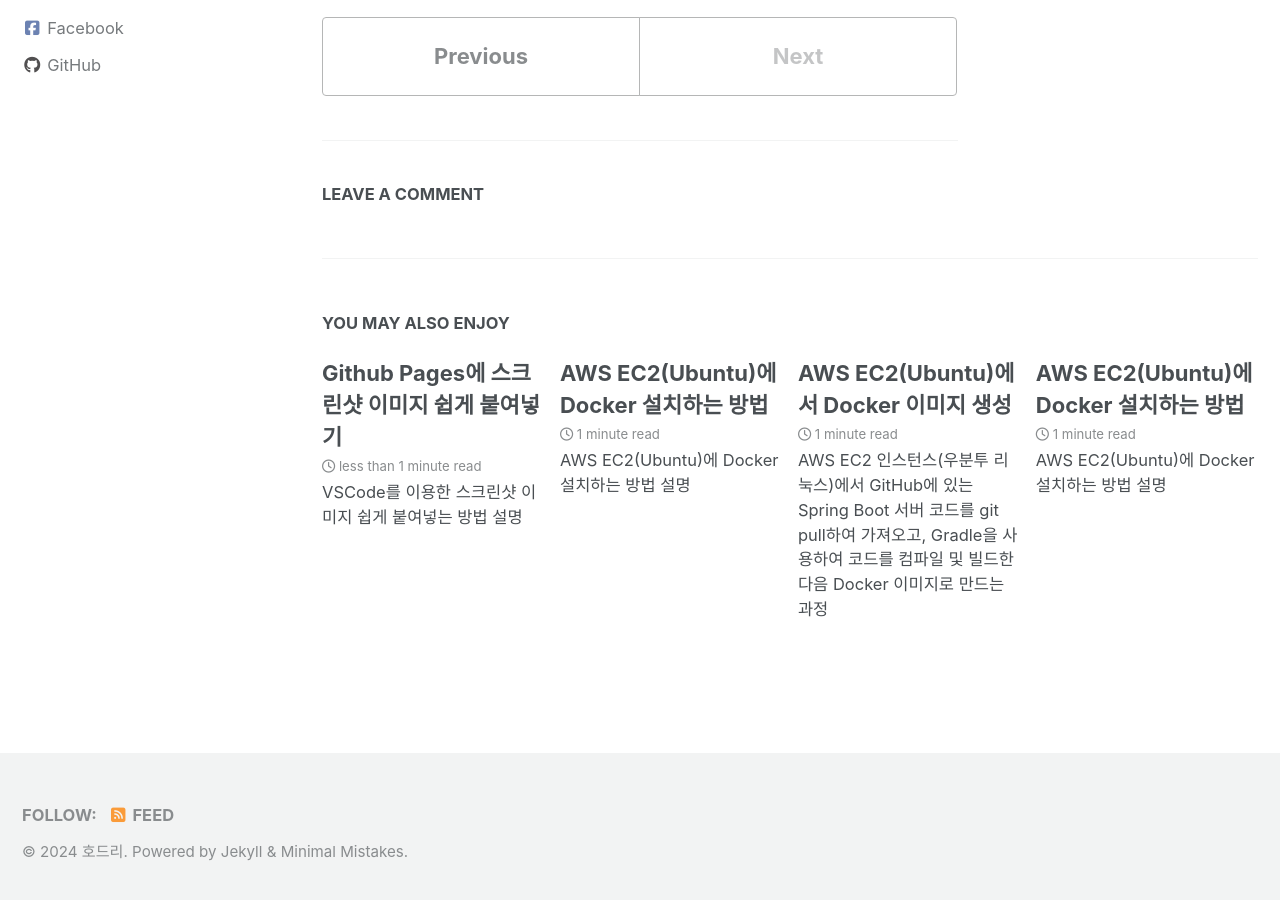
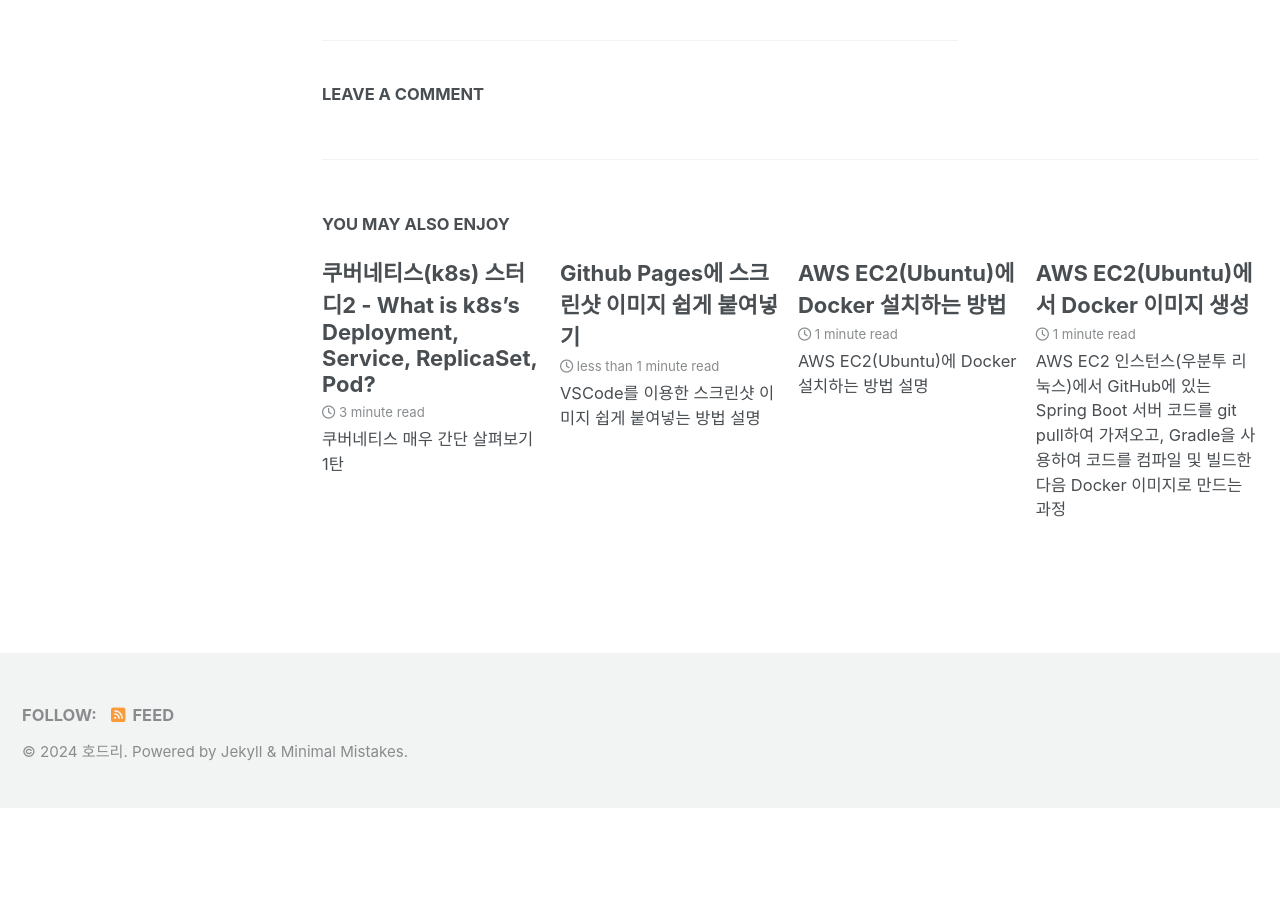
Before and after one commit to moon1z10/moon1z10.github.io, a Jekyll site: the page built from _posts/2024-04-23-k8s-study-01.md, in a window 1280 px wide and 900 px high, scrolled down 7771 px. Built offline with Jekyll 4.4.1, drawn with Linux system fonts in a browser that asks for light colours; cached includes are drawn as plain includes; nearby versions of some CDN libraries; comment, search, counter and statistics services are not loaded; after the commit the page ends 8579 px from its top, so only the background shows below that; some of the changed lines change nothing that is shown; some of the changed text lies outside the part shown.

Commit message:
Posted
k8s study 2nd review

```diff
--- a/_posts/2024-04-23-k8s-study-01.md.md
+++ b/_posts/2024-04-23-k8s-study-01.md
@@ -16,8 +16,6 @@ tags:
 last_modified_at: 2024-04-23T23:06:00-00:00
 ---
 ------------
-
-# 쿠버네티스(k8s) 스터디 - Windows에 minikube 설치 및 설정하기
 
 쿠버네티스 환경 구성을 만약 minikube로 할 경우를 위해 가이드 작성
 
--- /dev/null
+++ b/_posts/2024-04-23-k8s-study-02.md
@@ -0,0 +1,106 @@
+---
+title:  "쿠버네티스(k8s) 스터디2 - What is k8s's Deployment, Service, ReplicaSet, Pod?"
+excerpt: "쿠버네티스 매우 간단 살펴보기 1탄"
+
+toc: true
+toc_sticky: true
+toc_label : "페이지 목차"
+
+categories:
+  - Development
+tags:
+  - 쿠버네티스
+  - k8s
+  - Deployment
+  - Service
+  - ReplicaSet
+  - Pod
+last_modified_at: 2024-04-23T23:06:00-00:00
+---
+------------
+
+쿠버네티스에는 다양한 컨셉과 개념이 설명되어 있다.
+
+처음에는 매우 어렵게 느껴졌지만, 다양한 강의를 연속해서 듣고 예제를 해보니 그렇지 않다는 것을 깨달았다.
+
+즉, 우리의 편의에 의해서 사용되어 왔던 각종 툴, idea들이 시스템이 복잡해지고 고도화되고 나니 또 다른 어려움이 생겼고,
+
+쿠버네티스는 이러한 어려움을 어떻게 하면 쉽게 관리 할 수 있을까? 하는 의문점에서 출발한 프로젝트가 분명한 것 같다.
+
+## 1. 쿠버네티스는 왜 태어났을까?
+
+당신이, 아니 내가, 아니 전 세계가 쿠버네티스에 열광하고 모든 엔터프라이즈급 시스템과 Big Tech 회사들이 도입하는 이유는 무엇일까?
+
+내가 생각한 흐름은 아래와 같다.
+
+우리의 시스템은 On-Premise(Legacy) 방식으로 시스템을 구성했다. 무슨 말이냐 하면, 인프라 담당자 또는 팀이 큰 서버를 사면, 그 서버에 각종 프로그램들과 application들을 설치해서 서비스를 제공해줬는데, 이게 문제의 봉착된 것이다.
+
+> What if? 미국 회사인데, 한국에 서비스를 하고 싶으면, 한국까지 날아가서 시스템을 재구성하고, 기존 시스템과 연결시켜야 함
+
+이러다 보니, 'Cloud' 환경이 태어났다고 보면 된다. 클라우드 서비스를 제공해주는 업체들은 이런 것을 너의 책상 위에서 모든 것을 해결하게끔 지원해주기 시작했다. 유료로.
+
+하지만 여기서도 문제가 발생하는데, 글로벌 환경의 시스템들은 그만큼 유저가 기하급수적으로 늘어나게 되고 서비스가 정상 동작하지 않거나, 시스템을 업그레이드 할 때 어려움을 겪기 시작하게 된 것이다.
+
+이를 위해서는 서버를 늘리거나, 하드웨어 스펙을 더 향상 시켜야 하는데, 기술적이나 금전적으로 엄청난 문제가 발생하기 시작한다.
+
+가상화 서비스(VM)을 이용하는 움직임이 초반에 있었으나, 결국 VM도 기계덩이리들의 H/W 스펙 위에서 동작하고 VM끼리의 자원 공유가 어렵다 보니 컨테이너라는 기술이 등장하고 대중화 되기 시작한다.
+
+우리가 아는 Docker, 그 녀석이다.
+
+컨테이너의 개념을 사용하기 위해서는 기존 시스템들을 잘개 쪼개서 서로 유기적으로 동작하되, 각각을 작은 시스템(서비스), 즉, 컨테이너화 시키는 작업을 하기 시작하고 유행처럼 번진다.
+
+하지만 여기서도 문제가 발생하는데,
+
+> What if? 컨테이너 수가 몇 백, 몇 천 개라면, 어떻게 컨테이너 이미지를 업데이트하고 관리할 것인가?
+
+AWS의 Auto Scaling도 좋은 대안이 될 수 있지만, 그것 또한 AWS에 의존적이며 단점이 없지 않다. 또한, 서비스별로 Scaling을 시켜주는 것이 아닌, AWS안의 서비스들(예, EC2 - 우리로 치면 물리 서버 컴퓨터)을 정책에 의해 하다 보니, 특정 기능만 하는 application service만 부하를 분산 시키고 싶은데 정책이 맞지 않는 경우가 발생한다.
+
+각종 요구사항들은 넘쳐나는데, 관리 포인트가 늘어나니 아우성일 수 밖에.
+
+이러다 보니 등장한게 k8s(쿠버네티스)가 아닌가 싶다.
+
+공부하고 실습하고, 각종 영상을 보다보니 쿠버네티스는 매우 매력적이다.
+
+1. Google에서 만든 Project이다 보니 GCP(구글 클라우드 플랫폼)에서 기본 지원
+2. AWS, Azure도 지원!
+3. 쿠버네티스의 각각은 각각의 R&R만 가지고 있어서, 그 외의 범위(SCOPE)은 관여 하지 않는다.
+
+3번 때문에 너무 많은 내용을 공부해야하고, 무슨 말인지 이해가 당최 홈페이지를 통해서도 쉽지가 않은데.
+
+막상 실습을 하고 나면 너무나 명확해 지고 맞는 말이다.
+
+## 쿠버네티스의 중요 컨셉
+
+아래를 보면, 각각이 본인들의 역활과 책임만을 가지고 있으며, 본인의 R&R만 관심있으며 행동한다. 즉 본인의 것이 아니면 일체 관여하지 않는 것이다.
+
+### Deployment
+
+- 역할: Pod의 선언적 업데이트를 관리합니다.
+- 책임: Deployment는 하나 이상의 Pod 복제본을 유지하고, Pod의 업데이트 프로세스(예: 이미지 업데이트)를 관리하며, 변경 사항을 쉽게 롤백할 수 있게 합니다. Deployment는 ReplicaSet을 사용하여 실제로 Pod 복제본을 생성하고 관리합니다.
+
+한마디로, 그냥 배포 관리자이다. 어떤 이미지를 어떤 방식으로 배포할지를 관리해주는 녀석. 이 녀석이 스스로 Revision을 가지고 있어서 롤백이 너무 쉽게 가능해진다.
+
+### Service
+- 역할: 네트워킹을 통한 Pod 그룹의 안정적인 접근 지점을 제공합니다.
+- 책임: Service는 여러 Pod에 걸쳐 트래픽을 로드밸런싱하며, 클러스터 내부 (또는 외부)에서 Pod들에 도달하기 위한 일관된 주소(예: DNS 이름)를 제공합니다. Service는 물리적으로 변할 수 있는 Pod의 IP 주소 대신에 안정적인 주소를 사용함으로써 클라이언트가 Pod에 지속적으로 접근할 수 있게 합니다.
+
+말 그대로, 로드밸런싱과 일관된 주소를 관리하고, 외부 접근이 가능하도록 지원해준다. 예를 들어, 홈페이지 접속시, 어떤 외부 IP인지 알려주는 기능이라 생각하면 이해하기 쉽다.
+
+### ReplicaSet
+- 역할: 지정된 수의 Pod 복제본을 유지합니다.
+- 책임: ReplicaSet은 하나 이상의 Pod가 지정된 복제본 수를 유지하도록 보장합니다. Pod가 실패하거나 삭제되면, ReplicaSet은 자동으로 새로운 Pod를 생성하여 설정된 복제본 수를 유지합니다. Deployment의 하위 구성 요소로서, ReplicaSet은 Pod의 배포 및 스케일링을 관리하는 데 중요한 역할을 합니다.
+
+말 그대로, 주어진 조건과 설정에 따라 Pod만 관리하는 녀석이다. Pod가 3개여야 하는데, 1개가 죽으면, 이 녀석이 알아서 1개를 더 생성해서 3개를 맞춰준다. 비용 증가가 없다. 왜? 쿠버네티스가 알아서 이 모든 것을 클러스터 안의 워커 노들에서 관리해주니까 말이다!
+
+### Pod
+
+Pod는 ReplicaSet위에 동작하는 녀석인데, 처음에는 1 pod = 1 app? 이라고 생각했으나 절대 그렇지는 않다.
+
+1개의 Pod안에는 N개의 컨테이너를 실행할 수 있고(이 말은 1 pod = N app), Pod안에서의 리소스는 서로 공유 한다는 것이다.
+
+#### Pod 내 다수의 컨테이너 실행의 특징:
++ 공유 리소스: 같은 Pod 내의 컨테이너들은 네트워크 네임스페이스와 스토리지 볼륨을 공유합니다. 이는 컨테이너 간 통신을 localhost를 통해 가능하게 하며, 파일 시스템 레벨에서 데이터를 공유할 수 있게 합니다.
++ 라이프사이클 관리: Pod 내의 컨테이너들은 동일한 생명 주기를 공유합니다. 즉, Pod가 시작되면 모든 컨테이너가 시작되고, Pod가 종료될 때 모든 컨테이너도 종료됩니다. 따라서 긴밀하게 연관된 컨테이너들을 같은 Pod 안에서 운영하는 것이 효율적입니다.
++ 사용 예시:
+  + 사이드카 패턴: 로깅, 모니터링, 데이터 동기화와 같은 보조 기능을 주 애플리케이션과 별도의 컨테이너로 실행하여, 주 애플리케이션의 복잡성을 줄이고 유지관리를 용이하게 합니다.
+  + 멀티-티어 애플리케이션: 데이터베이스 서버와 같은 백엔드 서비스와 밀접하게 연결된 애플리케이션 컴포넌트를 같은 Pod 내에서 실행하여 네트워크 지연을 최소화하고 보안을 강화할 수 있습니다.
```
